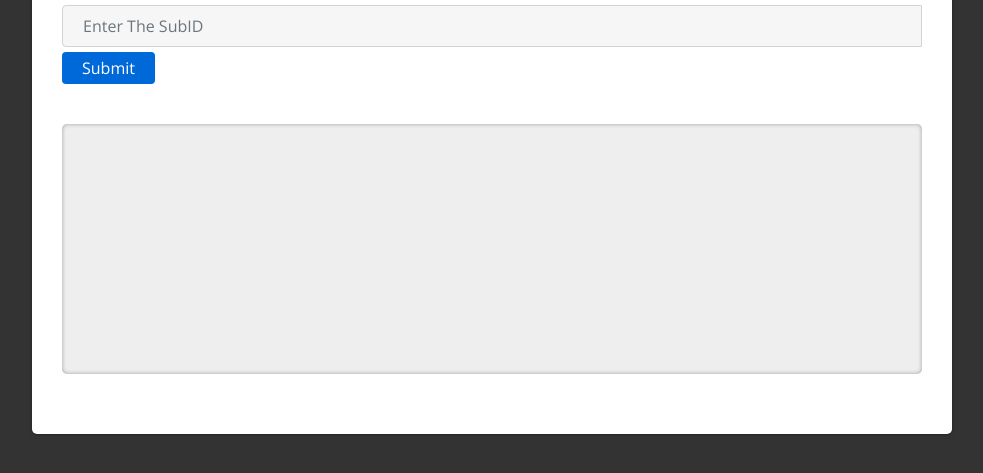
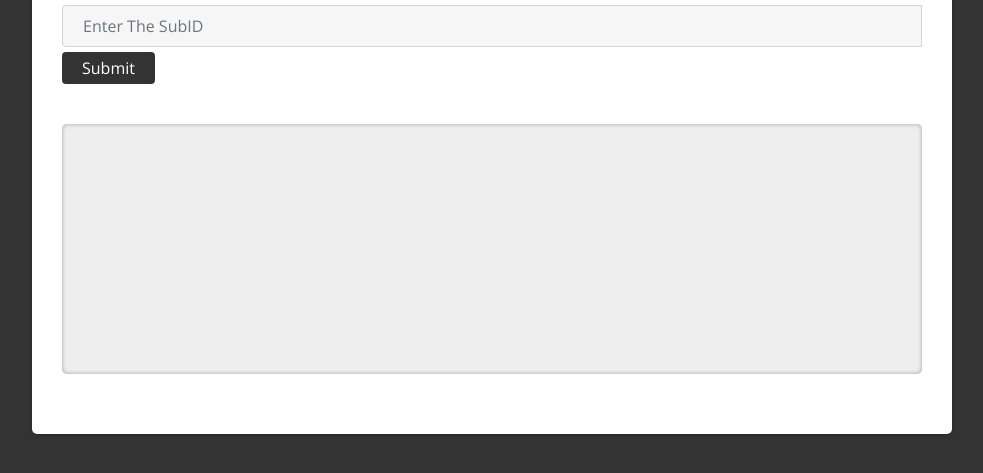
Before and after one commit to syedsadath21/wordpress, a plain HTML site: page index.html in a window 1280 px wide. In both pictures the pointer is over the button "Submit". Shown: the part 159-632 px from the top of the page, without its empty margins (148-1131 px from the left). Drawn offline with nearby package versions, Linux system fonts and the light colour scheme.

Commit message:
Update style.css

```diff
--- a/style.css
+++ b/style.css
@@ -124,8 +124,9 @@ body{
   box-shadow: none !important;
   background: #fe620a;
 }
-.submit: hover{
+.btn-primary:hover{
   background: #333 !important;
+  border-color: #333 !important;
 }
 .col-left{
   background: #fff;
```
